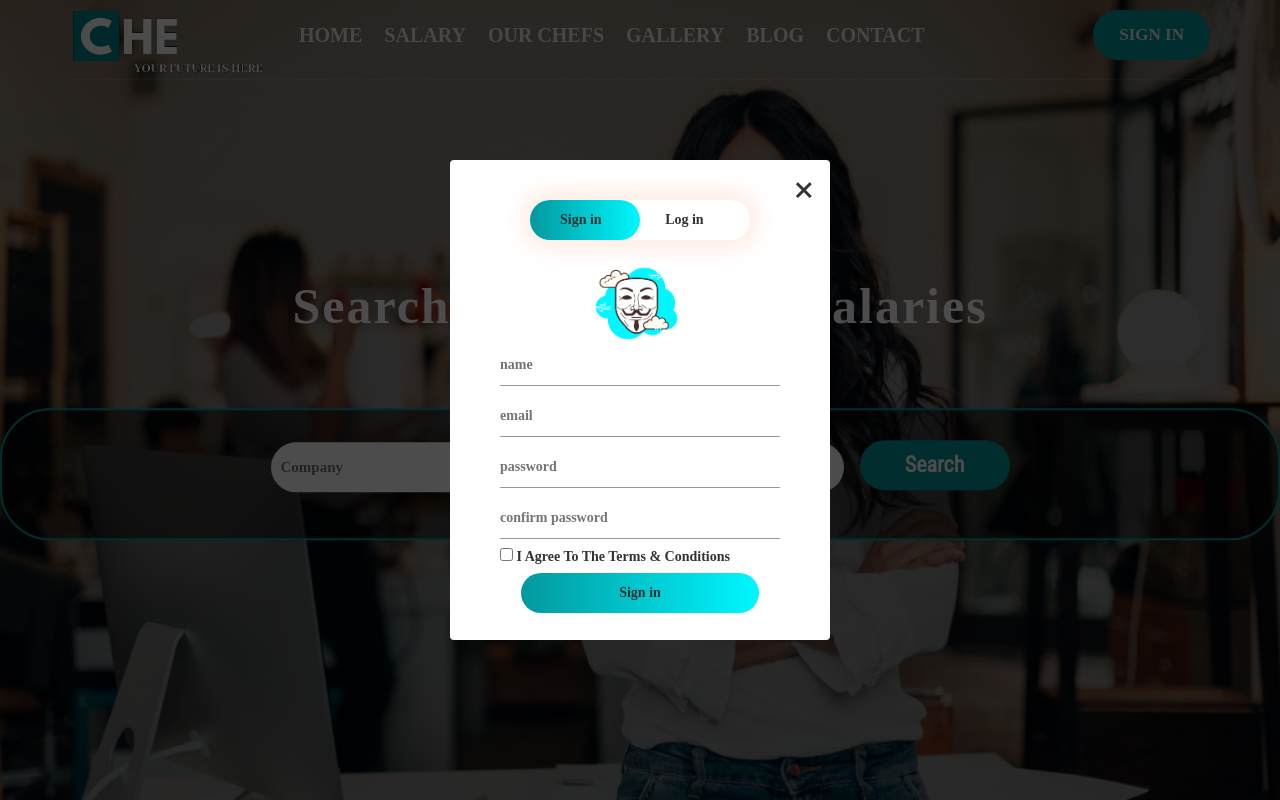
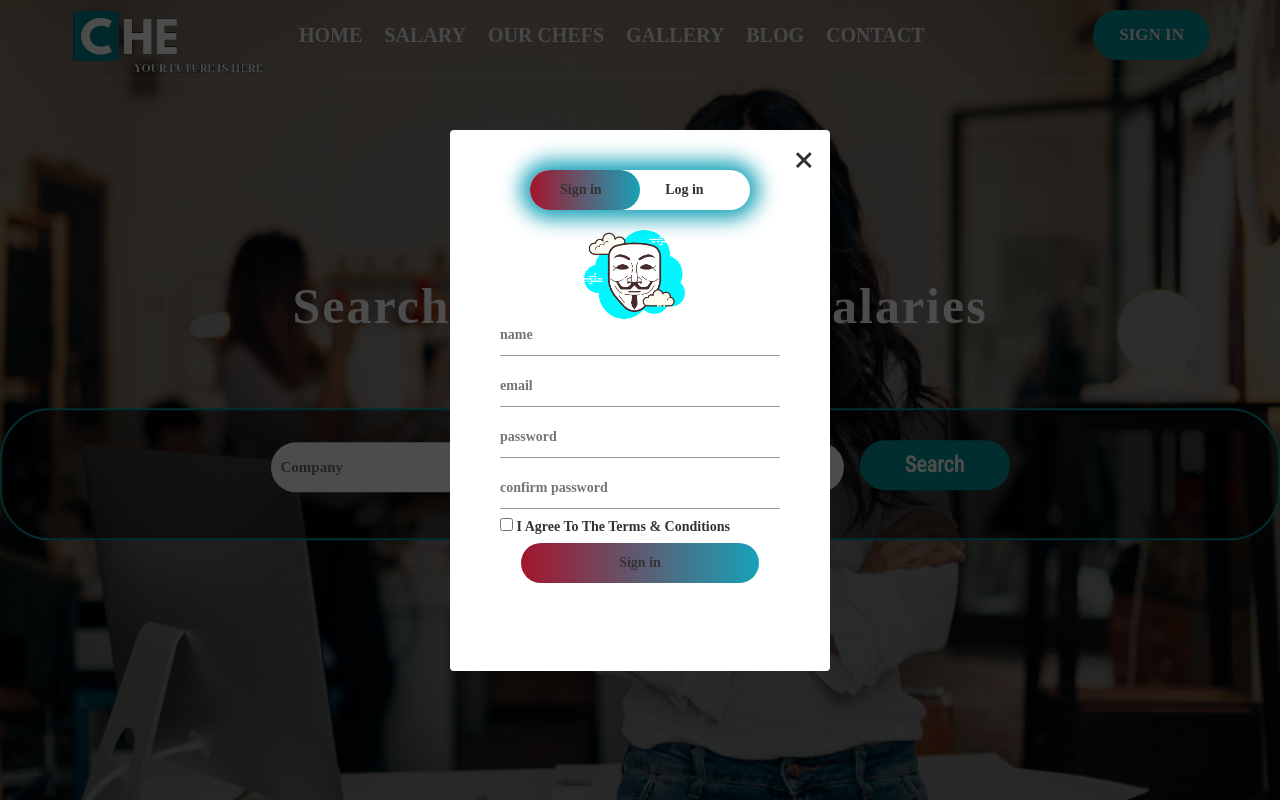
Before and after one commit to reqqi502/CHE--authentification, a website: page site/appgestioncapitalhuma/Public/entreprises.html in a window 1280 px wide. Both pictures are taken after a click on the item "SIGN IN". Shown: the top 800 px of the page. Drawn offline with nearby package versions, Linux system fonts and the light colour scheme; no server answers; some icons are missing.

Commit message:
Update styles.css

```diff
--- a/site/appgestioncapitalhuma/Public/css/styles.css
+++ b/site/appgestioncapitalhuma/Public/css/styles.css
@@ -241,7 +241,7 @@ li.move-left{
     height:100%;
     width: 100%;
     background-color:rgba(0,0,0,0.7);
-    position: absolute;
+    position:absolute;
     top: 0;
     display: flex;
     background-size: cover;
@@ -259,7 +259,7 @@ li.move-left{
   }
   .from-box2{
     width:380px;
-    height: 480px;
+    height: 541px;
     position: relative;
     border-radius: 4px;
     margin: 6% auto;
@@ -272,7 +272,7 @@ li.move-left{
   width: 220px;
   margin: 35px auto;
   position: relative;
-box-shadow: 0 0 20px 9px #ff61241f;
+  box-shadow: 0 0 20px 9px #17a2b8;
   border-radius: 30px;
   }
   .toggle-btn2{
@@ -289,17 +289,25 @@ border-radius: 30px;
     position: absolute;
     width: 110px;
     height: 100%;
-    background: linear-gradient(to right, #03989e, #00f7ff);
+    background: linear-gradient(to right, #a4152c, #17a2b8);
     border-radius: 30px;
     transition: .5s;
   }
+
   img{
-left: 450px;
+    height: 123px;
+    margin-top: -32px;
+    margin-left: 118px;
+
+  }
+
+  .aps-im img{
+
   text-align: center;
-height: 99px;
-margin: -21px 132px;
-cursor: pointer;
-border-radius: 50%;
+  height: 255px;
+  width:100%;
+  box-shadow: 0 0 20px 0 #17a2b8;
+
   }
 
   .input-group2{
@@ -325,7 +333,7 @@ border-radius: 50%;
     cursor: pointer;
     display: block;
     margin: auto;
-    background: linear-gradient(to right, #03989e, #00f7ff);
+    background: linear-gradient(to right, #a4152c, #17a2b8);
     border: 0;
     outline:none;
     border-radius: 30px ;
```
Lines whose indentation alone changed are shown as unchanged.
